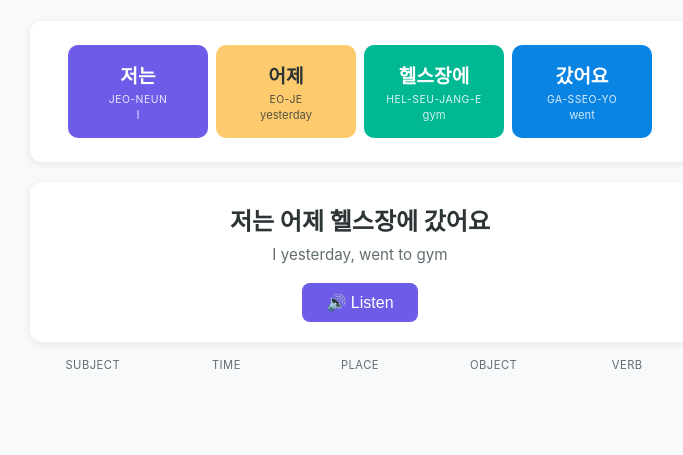
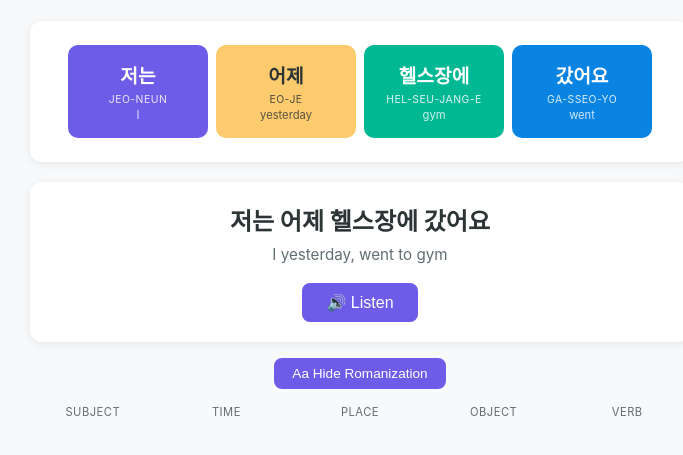
Before and after one commit to g4jy/korean-practice-noelle, a plain HTML site: page action.html in a window 1280 px wide. Shown: the part 83-538 px from the top of the page, without its empty margins (280-963 px from the left). Drawn offline with Linux system fonts and the light colour scheme.

Commit message:
Add romanization show/hide toggle
Adds a button to toggle romanization display on/off with localStorage persistence across pages.

Co-Authored-By: Claude Opus 4.6 <noreply@anthropic.com>

```diff
--- a/action.html
+++ b/action.html
@@ -51,6 +51,10 @@
       <button class="tts-btn-large" id="speak-btn" title="Listen to sentence">🔊 Listen</button>
     </div>
 
+    <div class="rom-toggle">
+      <button class="btn-rom active" id="toggle-rom">Aa Hide Romanization</button>
+    </div>
+
     <div class="slot-labels">
       <span>Subject</span>
       <span>Time</span>
--- a/css/styles.css
+++ b/css/styles.css
@@ -274,6 +274,28 @@ body {
 .btn-adverb:hover { opacity: 0.85; }
 .btn-adverb.active { background: var(--text-light); }
 
+/* --- Romanization Toggle --- */
+.rom-toggle {
+  text-align: center;
+  margin-bottom: 16px;
+}
+
+.btn-rom {
+  background: var(--card-bg);
+  color: var(--text);
+  border: 2px solid var(--border);
+  padding: 6px 16px;
+  border-radius: 8px;
+  font-size: 0.85rem;
+  cursor: pointer;
+  transition: border-color 0.15s, background 0.15s;
+}
+
+.btn-rom:hover { border-color: var(--primary-light); }
+.btn-rom.active { background: var(--primary); color: #fff; border-color: var(--primary); }
+
+body.hide-rom .block-rom { display: none !important; }
+
 /* --- Utilities --- */
 .hidden { display: none !important; }
 
--- a/js/common.js
+++ b/js/common.js
@@ -70,12 +70,33 @@ const App = (() => {
     el.classList.add('pulse');
   }
 
+  /* --- Romanization Toggle --- */
+  function initRomToggle() {
+    const btn = document.getElementById('toggle-rom');
+    if (!btn) return;
+    const stored = localStorage.getItem('showRom');
+    if (stored === 'false') {
+      document.body.classList.add('hide-rom');
+      btn.textContent = 'Aa Show Romanization';
+      btn.classList.remove('active');
+    } else {
+      btn.classList.add('active');
+    }
+    btn.addEventListener('click', () => {
+      const hidden = document.body.classList.toggle('hide-rom');
+      btn.textContent = hidden ? 'Aa Show Romanization' : 'Aa Hide Romanization';
+      btn.classList.toggle('active', !hidden);
+      localStorage.setItem('showRom', !hidden);
+    });
+  }
+
   /* --- Init --- */
   async function init() {
     if ('speechSynthesis' in window) {
       speechSynthesis.getVoices();
     }
     await loadAudioManifest();
+    initRomToggle();
   }
 
   if (document.readyState === 'loading') {
```
Also changed, not shown: describe.html (+4 -0 lines).
